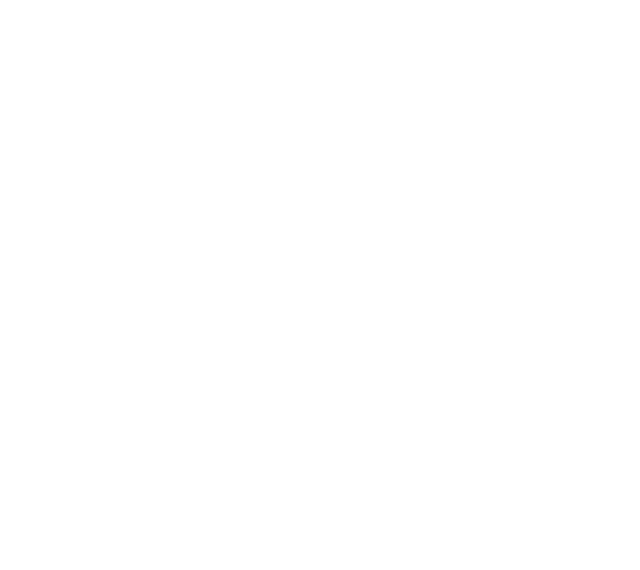
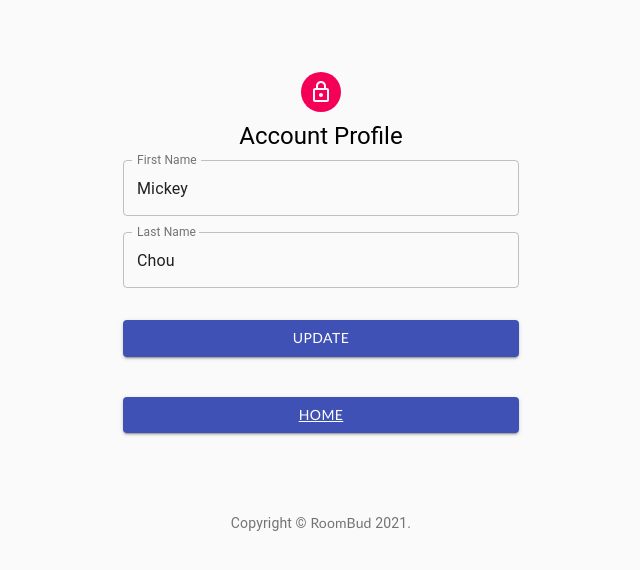
Before and after one commit to choumrdh/Honey-Do, a React (Create React App) app: page /account in a window 1280 px wide. Shown: the top 570 px of the page, without its empty margins (319-959 px from the left). Built offline with nearby package versions, Linux system fonts and the light colour scheme.

Commit message:
account and local storage

```diff
--- a/src/App.js
+++ b/src/App.js
@@ -4,14 +4,17 @@
 import { BrowserRouter as Router, Switch, Route } from "react-router-dom";
 import Login from "./components/Login/Login"
 import HomePage from "./pages/Homepage"
+import AccountPage from "./pages/Accountpage"
 
 
 function App() {
+
   return (
     <Router>
       <Switch>
         <Route exact path="/" component={Login}/>
         <Route exact path="/home" component={HomePage}/>
+        <Route exact path="/account" component={AccountPage}/>
       </Switch>
     </Router>
   );
--- /dev/null
+++ b/src/pages/Accountpage.js
@@ -0,0 +1,189 @@
+import React, { useState } from "react";
+import Avatar from "@material-ui/core/Avatar";
+import Button from "@material-ui/core/Button";
+import CssBaseline from "@material-ui/core/CssBaseline";
+import TextField from "@material-ui/core/TextField";
+import Link from "@material-ui/core/Link";
+import Box from "@material-ui/core/Box";
+import LockOutlinedIcon from "@material-ui/icons/LockOutlined";
+import Typography from "@material-ui/core/Typography";
+import { makeStyles } from "@material-ui/core/styles";
+import Container from "@material-ui/core/Container";
+import IconButton from "@material-ui/core/IconButton";
+import DirectionsIcon from "@material-ui/icons/Directions";
+import clsx from 'clsx';
+import Input from '@material-ui/core/Input';
+import FilledInput from '@material-ui/core/FilledInput';
+import OutlinedInput from '@material-ui/core/OutlinedInput';
+import InputLabel from '@material-ui/core/InputLabel';
+import InputAdornment from '@material-ui/core/InputAdornment';
+import FormHelperText from '@material-ui/core/FormHelperText';
+import FormControl from '@material-ui/core/FormControl';
+import Visibility from '@material-ui/icons/Visibility';
+import VisibilityOff from '@material-ui/icons/VisibilityOff';
+import BorderColorIcon from '@material-ui/icons/BorderColor';
+
+function Copyright() {
+  return (
+    <Typography variant="body2" color="textSecondary" align="center">
+      {"Copyright © "}
+      <Link color="inherit" href="">
+        RoomBud
+      </Link>{" "}
+      {new Date().getFullYear()}
+      {"."}
+    </Typography>
+  );
+}
+
+const useStyles = makeStyles((theme) => ({
+  paper: {
+    marginTop: theme.spacing(8),
+    display: "flex",
+    flexDirection: "column",
+    alignItems: "center",
+  },
+  avatar: {
+    margin: theme.spacing(1),
+    backgroundColor: theme.palette.secondary.main,
+  },
+  form: {
+    width: "100%", // Fix IE 11 issue.
+    marginTop: theme.spacing(1),
+  },
+  submit: {
+    margin: theme.spacing(3, 0, 2),
+  },
+}));
+
+export default function Account() {
+  const accountStorage = window.localStorage;
+
+  const classes = useStyles();
+  const [values, setValues] = React.useState({
+    amount: '',
+    password: '',
+    weight: '',
+    weightRange: '',
+    showPassword: false,
+  });
+
+  const [firstname, setFirstname] = useState(accountStorage.getItem('firstName') || 'Mickey');
+  const [lastname, setLastname] = useState(accountStorage.getItem('lastName') || 'Chou');
+
+  const updateBtn =()=>{
+    accountStorage.setItem("firstName", firstname);
+    accountStorage.setItem("lastName", lastname)
+
+  };
+
+  const handleChange = (prop) => (event) => {
+    setValues({ ...values, [prop]: event.target.value });
+  };
+  const handleClickShowPassword = () => {
+    setValues({ ...values, showPassword: !values.showPassword });
+  };
+
+  const handleMouseDownPassword = (event) => {
+    event.preventDefault();
+  };
+
+  return (
+    <Container component="main" maxWidth="xs">
+      <CssBaseline />
+      <div className={classes.paper}>
+        <Avatar className={classes.avatar}>
+          <LockOutlinedIcon />
+        </Avatar>
+        <Typography component="h1" variant="h5" className="account">
+          Account Profile
+        </Typography>
+        <form className={classes.form} noValidate>
+        <FormControl
+            fullWidth
+            className={clsx(classes.margin, classes.textField)}
+            variant="outlined"
+          >
+            {/* <InputLabel
+                htmlFor="outlined-adornment-password"
+                variant="outlined"
+                margin="normal"
+                fullWidth
+                id="firstName"
+                label="First Name"
+                name="firstName"
+            >
+              First Name
+            </InputLabel>
+            <Input
+                value={username}
+                onChange={(event) => {setUsername(event.target.value)}}
+                // onChange={handleChange}
+                // name="textmask"
+                // id="formatted-text-mask-input"
+            /> */}
+            <TextField
+              label="First Name"
+              variant="outlined"
+              value={firstname}
+              onChange={(event) => {setFirstname(event.target.value)}}
+            />
+
+           <TextField
+            variant="outlined"
+            margin="normal"
+            name="LastName"
+            label="Last Name"
+            type="lastName"
+            id="lastName"
+            value={lastname}
+            onChange={(event) => {setLastname(event.target.value)}}
+            // autoComplete="current-password"
+          />
+          <Button
+            type="submit"
+            fullWidth
+            variant="contained"
+            color="primary"
+            className={classes.submit}
+            onClick={updateBtn}
+          >
+              Update
+          </Button>
+            {/* <OutlinedInput
+              id="outlined-adornment-password"
+              type={values.showPassword ? "text" : "password"}
+              value={values.password}
+              onChange={handleChange("password")}
+              endAdornment={
+                <InputAdornment position="end">
+                  <IconButton
+                    aria-label="toggle password visibility"
+                    onClick={handleClickShowPassword}
+                    onMouseDown={handleMouseDownPassword}
+                    edge="end"
+                  >
+                   <BorderColorIcon/>
+                  </IconButton>
+                </InputAdornment>
+              }
+              labelWidth={70}
+            /> */}
+          </FormControl>
+        </form>
+        <Button
+            type="submit"
+            fullWidth
+            variant="contained"
+            color="primary"
+            className={classes.submit}
+          >
+            <a className="loginLink" href="/home">Home</a>
+          </Button>
+      </div>
+      <Box mt={8}>
+        <Copyright />
+      </Box>
+    </Container>
+  );
+}
--- a/src/pages/Homepage.js
+++ b/src/pages/Homepage.js
@@ -8,10 +8,14 @@
 import Grid from "@material-ui/core/Grid";
 import Typography from "@material-ui/core/Typography";
 import { makeStyles } from "@material-ui/core/styles";
+import Button from '@material-ui/core/Button';
 
 import { BiListCheck } from "react-icons/bi";
 import "../App.css";
 const useStyles = makeStyles((theme) => ({
+  root: {
+    flexGrow: 1,
+  },
   container: {
     display: "flex",
     padding:theme.spacing(2)
@@ -22,13 +26,14 @@
 
   return (
     <>
-      <section className="full ">
-        <AppBar position="relative">
+      <section className={classes.root}>
+        <AppBar position="relative" >
           <Toolbar>
             <BiListCheck style={{ fontSize: 40 }} />
             <Typography variant="h6" color="inherit" noWrap>
               RoomBud
             </Typography>
+            <Button color="inherit"><a href="/account">Account</a></Button>
           </Toolbar>
         </AppBar>
 
```
Also changed, not shown: src/components/Account/Account.js (added).
